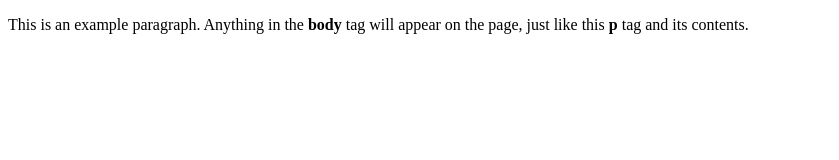
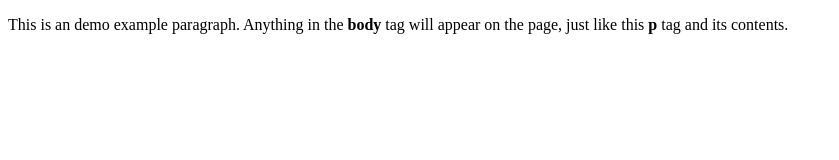
Before and after one commit to impks27/demo-github-jira, a plain HTML site: page index.html in a window 1280 px wide. Shown: the whole page, without its empty margins (0-839 px from the left). Drawn offline with Linux system fonts and the light colour scheme.

Commit message:
Update index.html

```diff
--- a/index.html
+++ b/index.html
@@ -4,6 +4,6 @@
     <title>This is the demo title of the webpage!</title>
   </head>
   <body>
-    <p>This is an example paragraph. Anything in the <strong>body</strong> tag will appear on the page, just like this <strong>p</strong> tag and its contents.</p>
+    <p>This is an demo example paragraph. Anything in the <strong>body</strong> tag will appear on the page, just like this <strong>p</strong> tag and its contents.</p>
   </body>
 </html>
```
